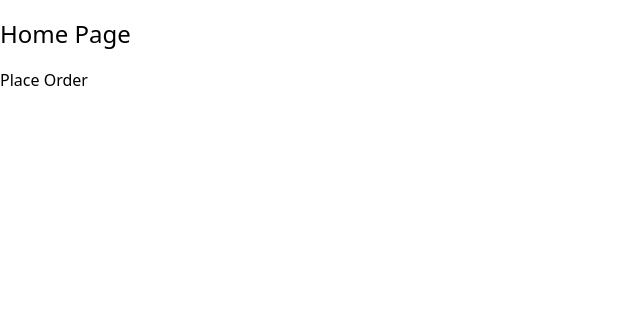
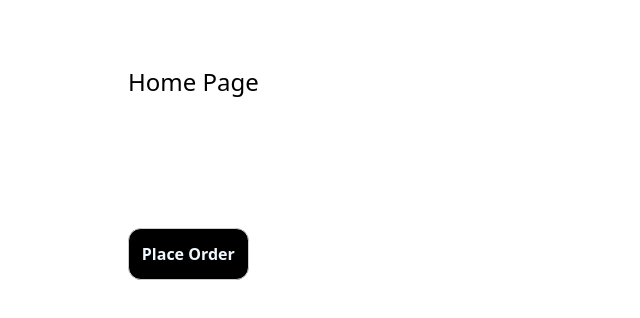
Before and after one commit to Naggayi-Daphne-Pearl/next-js, a Next.js app: page / in a window 1280 px wide. Shown: the top 318 px of the page, without its empty margins (0-640 px from the left). Built offline with nearby package versions, Linux system fonts and the light colour scheme.

Commit message:
Custom 404 page

```diff
--- /dev/null
+++ b/pages/404.js
@@ -0,0 +1,11 @@
+import React from "react";
+
+const PageNotFound = () => {
+  return (
+    <div>
+      <h1>404 Page not found </h1>
+    </div>
+  );
+};
+
+export default PageNotFound;
--- a/styles/globals.css
+++ b/styles/globals.css
@@ -28,6 +28,16 @@ body {
 
 h1 {
   font-size: 1.5rem;
-  margin: 1rem auto;
+  margin: 5% 10%;
+}
 
+button {
+  padding: 1%;
+  border: 1px solid #ccc;
+  font-weight: 900;
+  font-size: medium;
+  color: aliceblue;
+  background-color: black;
+  margin: 5% 10%;
+  border-radius: 0.8rem;
 }
```
